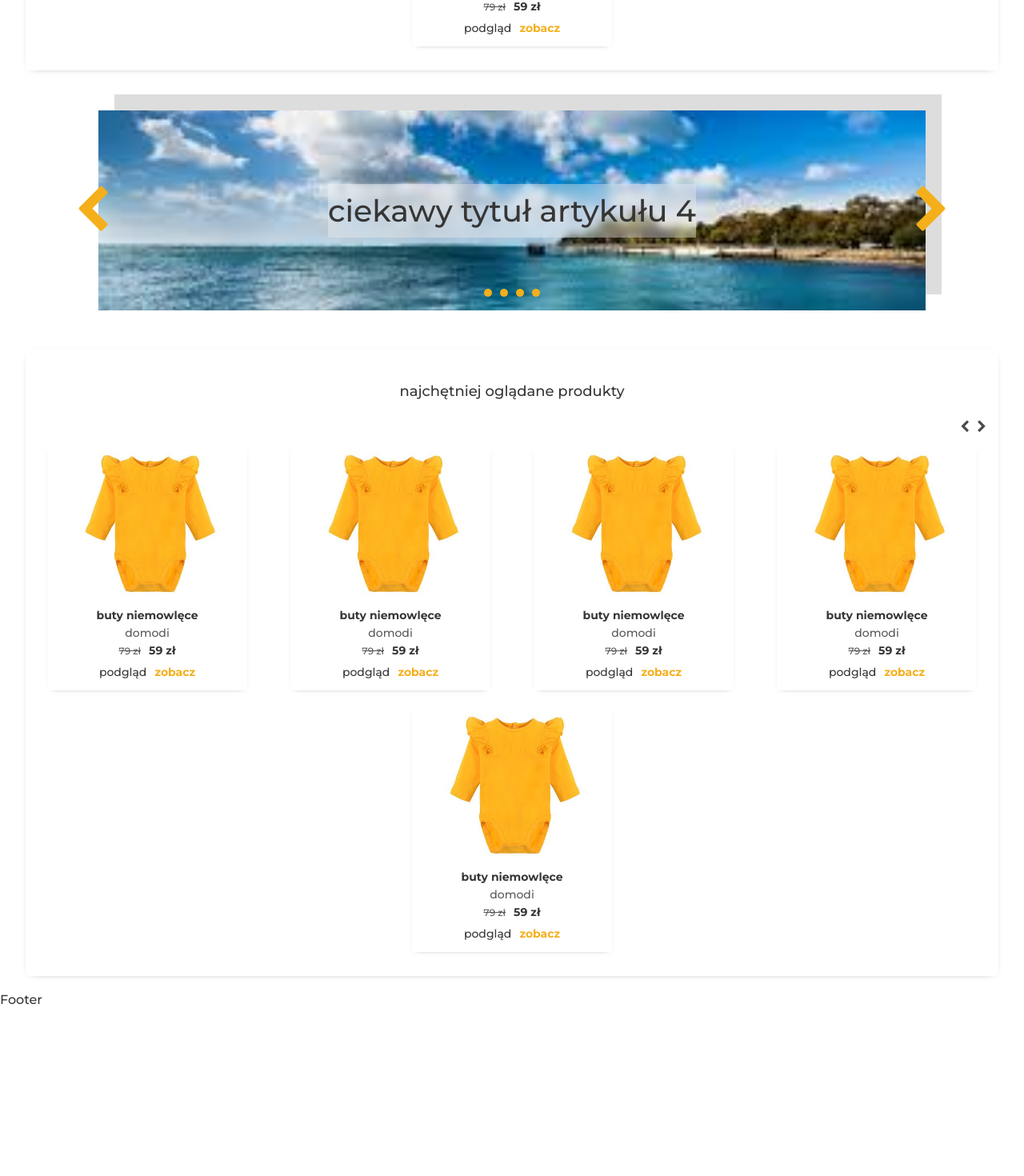
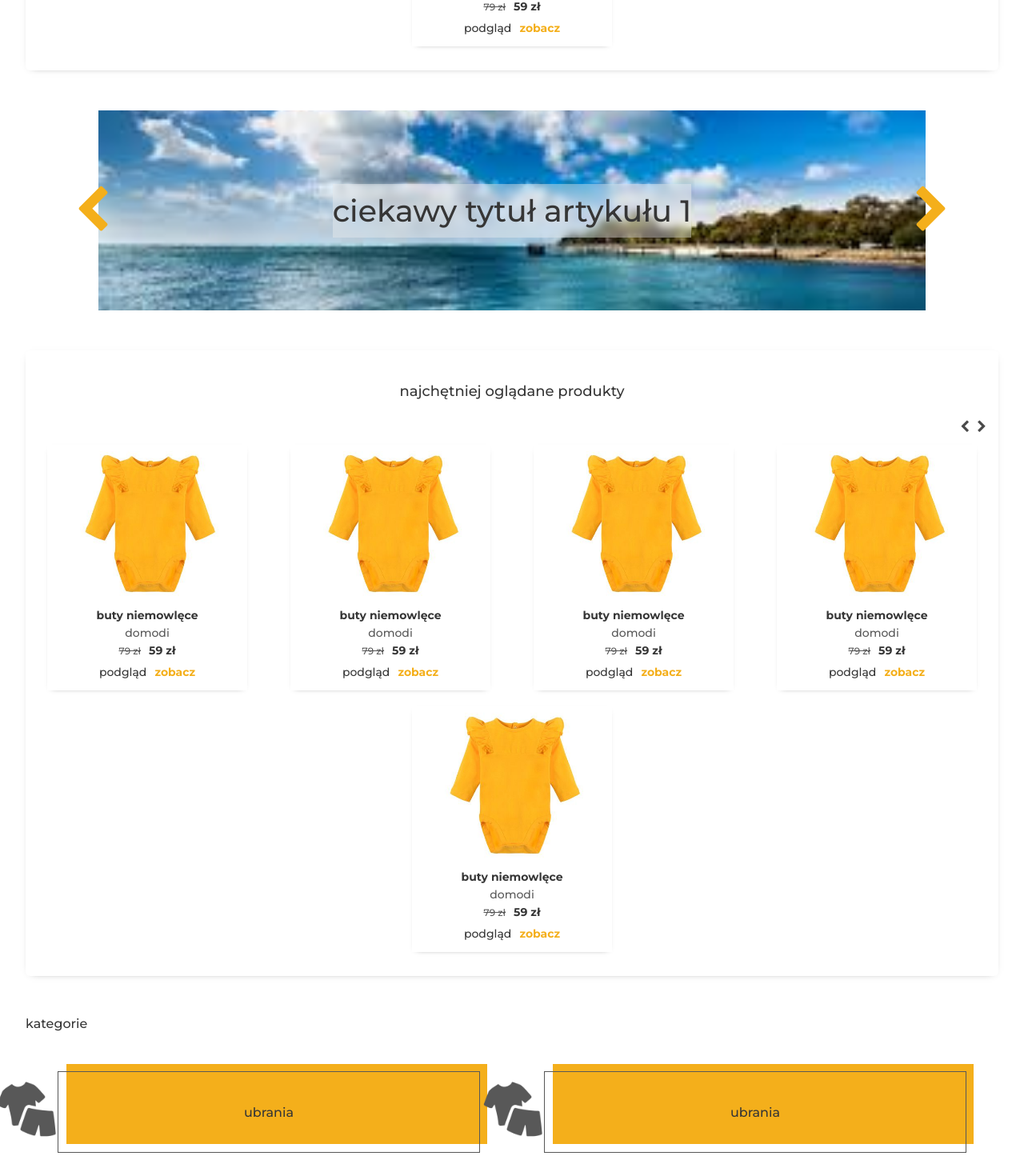
Before and after one commit to olakoziou/lalilu-marketplace, a React (Create React App) app in the folder frontend/: page / in a window 1280 px wide. Shown: the part 832-2302 px from the top of the page at 80% size. Before the commit the page ends 2091 px from the top, so only its background shows below. Built offline with nearby package versions, Linux system fonts and the light colour scheme; the HTML template or start-up script is replaced by a standard one.

Commit message:
finish slider and work with category grid

```diff
--- /dev/null
+++ b/frontend/src/components/categories/CategoryCard.js
@@ -0,0 +1,59 @@
+import React from 'react';
+import styled from 'styled-components';
+import img from '../../assets/clothes.png';
+import { boxShadow, colors } from '../styles';
+
+const CatCard = styled.div`
+  display: flex;
+  margin: 50px 10px;
+  position: relative;
+  z-index: 1000;
+  width: calc(45% - 20px);
+
+  .icon {
+    max-width: 80px;
+    position: absolute;
+    top: 10%;
+    left: -15%;
+    img {
+      width: 100%;
+    }
+  }
+
+  .title {
+    background-color: transparent;
+    width: 100%;
+    min-height: 100px;
+    border: 1px solid rgba(${colors.darkgrey3});
+    position: relative;
+    display: flex;
+    justify-content: center;
+    align-items: center;
+    /* z-index: 100000; */
+
+    &::after {
+      content: '';
+      position: absolute;
+      top: 0;
+      right: 0;
+      bottom: 0;
+      left: 0;
+      transform: translate(10px, -10px);
+      background-color: rgba(${colors.yellow});
+      z-index: -100;
+    }
+  }
+`;
+
+function CategoryCard() {
+  return (
+    <CatCard>
+      <div className="icon">
+        <img src={img} alt="" />
+      </div>
+      <div className="title">ubrania</div>
+    </CatCard>
+  );
+}
+
+export default CategoryCard;
--- /dev/null
+++ b/frontend/src/components/categories/CategoryGrid.js
@@ -0,0 +1,35 @@
+import React, { useState } from 'react';
+import CategoryCard from './CategoryCard';
+import styled from 'styled-components';
+
+const CatDiv = styled.div`
+  /* z-index: 1000; */
+  padding: 30px 0;
+  .categories-list {
+    display: flex;
+    flex-wrap: wrap;
+    justify-content: space-around;
+  }
+`;
+
+function CategoryGrid() {
+  const [categories] = useState([
+    { id: 1, name: 'Ubrania' },
+    { id: 2, name: 'Obuwie' },
+    { id: 3, name: 'Kosmetyki' },
+    { id: 4, name: 'Akcesoria' },
+    { id: 5, name: 'Mama' },
+  ]);
+  return (
+    <CatDiv className="category-grid">
+      <h4>kategorie</h4>
+      <div className="categories-list">
+        {categories.map((cat) => (
+          <CategoryCard key={cat.id} />
+        ))}
+      </div>
+    </CatDiv>
+  );
+}
+
+export default CategoryGrid;
--- a/frontend/src/components/slider/Slider.js
+++ b/frontend/src/components/slider/Slider.js
@@ -10,25 +10,6 @@ const SliderDiv = styled.div`
   margin: 0 auto;
   position: relative;
   margin: 50px auto;
-
-  /* .slider-background {
-    width: 100%;
-    height: 80%;
-    background-color: rgba(${colors.lightgrey4});
-    position: absolute;
-    top: 0;
-    right: -5%;
-  } */
-
-  /* .slider-frame {
-    border: 1px solid #000;
-    height: 100%;
-    width: 100%;
-    position: absolute;
-    bottom: 5%;
-    right: -8%;
-    z-index: 1000;
-  } */
 
   .arrows {
     width: 100%;
@@ -54,9 +35,17 @@ const SliderDiv = styled.div`
   }
 
   .slider-list {
-    display: flex;
     width: 100%;
     height: 100%;
+
+    overflow: hidden;
+
+    &__items {
+      display: flex;
+      width: 100%;
+      height: 100%;
+      transition: all 0.2s;
+    }
   }
 `;
 
@@ -68,40 +57,52 @@ function Slider() {
     { id: 4, title: 'ciekawy tytuł artykułu 4' },
   ]);
   const [loaded, setLoaded] = useState(false);
+  const [active, setActive] = useState(0);
+  const [prev, setPrev] = useState();
 
-  let activeSlide = 0;
   const slidersLength = sliderArray.length;
-  let sliderItems;
+  let sliderList = document.querySelector('.slider-list .slider-list__items');
 
   useEffect(() => {
-    sliderItems = Array.from(document.querySelectorAll('.slider-list .slider'));
     setLoaded(true);
-  }, []);
+    console.log(active);
+    console.log(slidersLength - 1);
+    if (loaded) sliderList.style.transform = `translateX(-${active * 100}%)`;
+  }, [active]);
 
-  const handleLeftArrow = (e) => {};
+  const handleLeftArrow = (e) => {
+    if (active > 0) {
+      setActive((prev) => prev - 1);
+      sliderList.style.transform = `translateX(-${active * 100}%)`;
+    }
+  };
 
   const handleRightArrow = (e) => {
-    console.log(sliderArray);
-    activeSlide++;
-
-    sliderItems[activeSlide].style.transform = 'translateX(-100%)';
+    if (active < slidersLength - 1) {
+      setActive((prev) => prev + 1);
+      sliderList.style.transform = `translateX(-${active * 100}%)`;
+    }
   };
 
   // <SliderList i tu w propsach sliderArray i activeSlide; margin={id*activeSlide}
 
   return (
     <SliderDiv>
-      <div className="slider-background"></div>
-      <div className="slider-frame"></div>
       <div className="arrows">
         <i className="fa fa-chevron-left" onClick={handleLeftArrow}></i>
         <i className="fa fa-chevron-right" onClick={handleRightArrow}></i>
       </div>
       <div className="slider-list">
-        {loaded &&
-          sliderArray.map((item) => (
-            <SliderItem title={item.title} key={item.id} />
+        <div className="slider-list__items">
+          {sliderArray.map((item, i) => (
+            <SliderItem
+              title={item.title}
+              key={item.id}
+              numb={i}
+              active={active}
+            />
           ))}
+        </div>
       </div>
     </SliderDiv>
   );
--- a/frontend/src/components/slider/SliderItem.js
+++ b/frontend/src/components/slider/SliderItem.js
@@ -8,8 +8,6 @@ const Item = styled.div`
   width: 100%;
   min-width: 100%;
   min-height: 100%;
-
-  position: absolute;
 
   .image {
     background-image: url(${img});
@@ -50,17 +48,12 @@ const Item = styled.div`
   }
 `;
 
-function SliderItem({ title }) {
+function SliderItem({ active, title, numb }) {
+  // console.log(active);
   return (
-    <Item className="slider">
+    <Item active={active} numb={numb} className="slider">
       <div className="image">
         <div className="title">{title}</div>
-        <div className="dots">
-          <div className="dot"></div>
-          <div className="dot"></div>
-          <div className="dot"></div>
-          <div className="dot"></div>
-        </div>
       </div>
     </Item>
   );
--- a/frontend/src/pages/HomePage.js
+++ b/frontend/src/pages/HomePage.js
@@ -1,4 +1,5 @@
 import React from 'react';
+import CategoryGrid from '../components/categories/CategoryGrid';
 import Container from '../components/Container';
 import ProductGrid from '../components/products/productGrid/ProductGrid';
 import Slider from '../components/slider/Slider';
@@ -10,6 +11,7 @@ function HomePage() {
         <ProductGrid />
         <Slider />
         <ProductGrid />
+        <CategoryGrid />
       </Container>
     </div>
   );
```
Also changed, not shown: frontend/src/assets/clothes.png (added).
